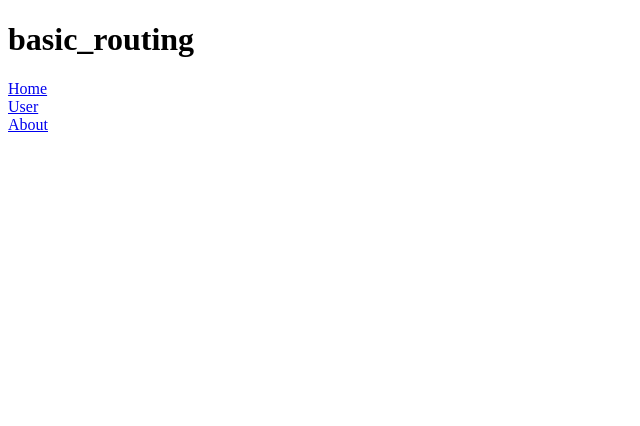
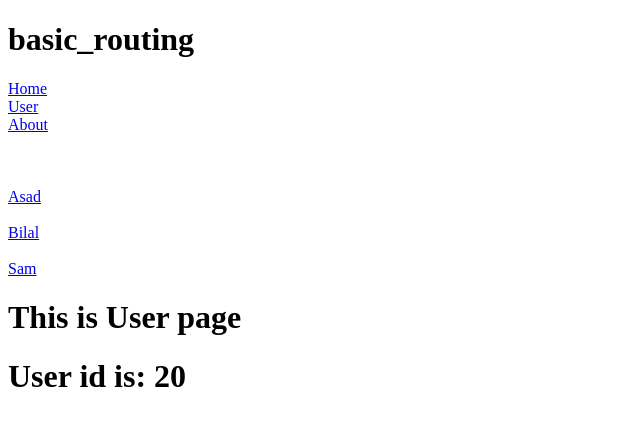
Before and after one commit to asadullahjamil0/basic_routing, an Angular app: page /user/20 in a window 1280 px wide. Before the commit this address led to /. Shown: the top 426 px of the page, without its empty margins (0-640 px from the left). Built offline with nearby package versions, Linux system fonts and the light colour scheme.

Commit message:
Dynamic routing.

```diff
--- a/src/app/app-routing.module.ts
+++ b/src/app/app-routing.module.ts
@@ -6,7 +6,7 @@ import { HomeComponent } from './home/home.component';
 
 const routes: Routes = [
   {
-    path: 'user',
+    path: 'user/:id',
     component: UserComponent
   },
   {
--- a/src/app/app.component.html
+++ b/src/app/app.component.html
@@ -4,5 +4,16 @@
 <a routerLink="user">User</a>
 <br>
 <a routerLink="about">About</a>
+<br> <br>
+
+
+<br> <br>
+<a routerLink="user/20">Asad</a>
+<br> <br>
+<a routerLink="user/30">Bilal</a>
+<br> <br>
+<a routerLink="user/40">Sam</a>
+
+
 
 <router-outlet></router-outlet>
--- a/src/app/user/user.component.html
+++ b/src/app/user/user.component.html
@@ -1 +1,2 @@
 <h1>This is User page</h1>
+<h1>User id is: {{userId}}</h1>
--- a/src/app/user/user.component.ts
+++ b/src/app/user/user.component.ts
@@ -1,10 +1,16 @@
-import { Component } from '@angular/core';
+import { Component, OnInit } from '@angular/core';
+import { ActivatedRoute } from '@angular/router';
 
 @Component({
   selector: 'app-user',
   templateUrl: './user.component.html',
   styleUrl: './user.component.css'
 })
-export class UserComponent {
-
+export class UserComponent implements OnInit {
+  constructor(private route: ActivatedRoute) { }
+  userId: any;
+  ngOnInit() {
+    console.log("user id is: " + this.route.snapshot.paramMap.get('id'));
+    this.userId = this.route.snapshot.paramMap.get('id');
+  }
 }
```
